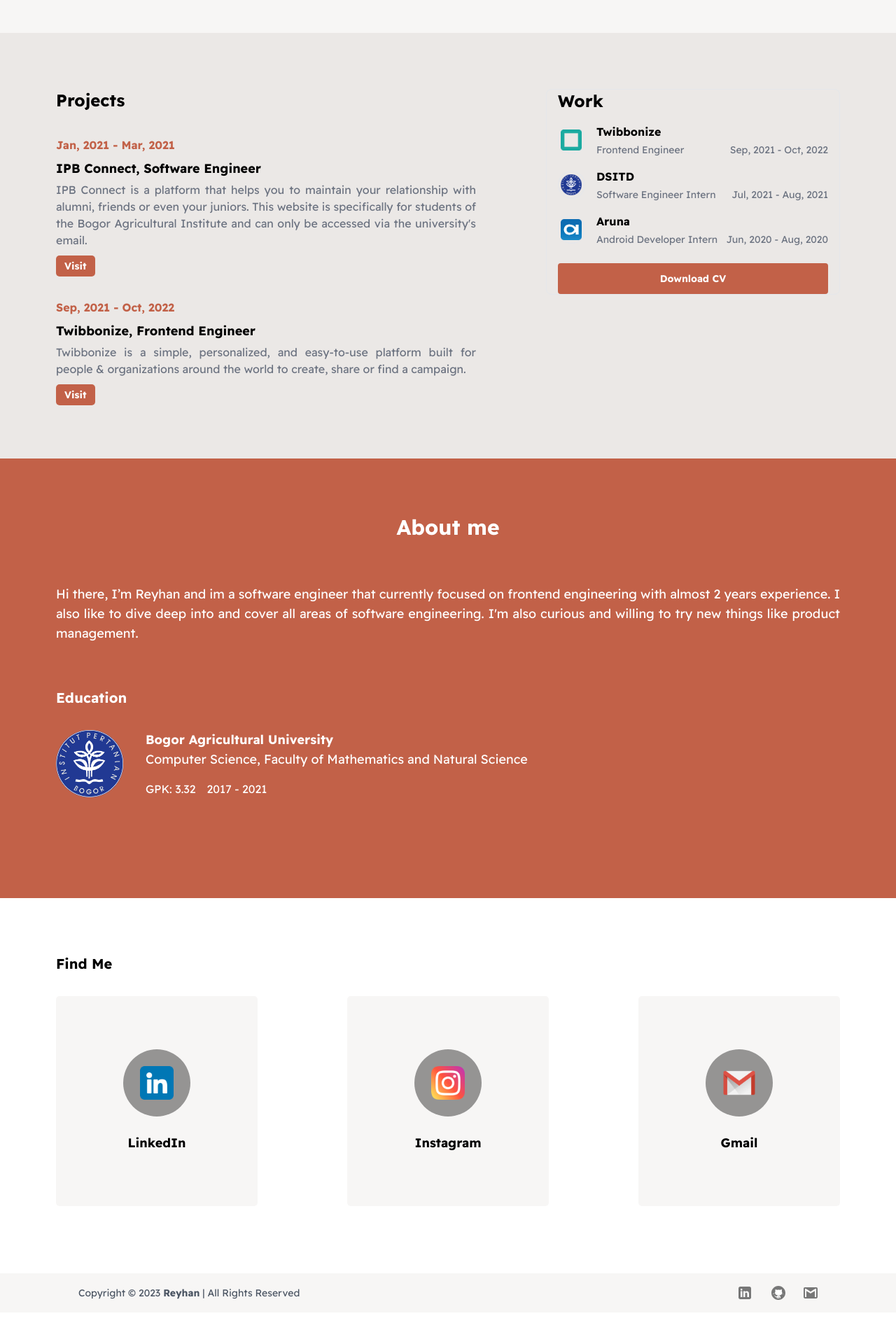
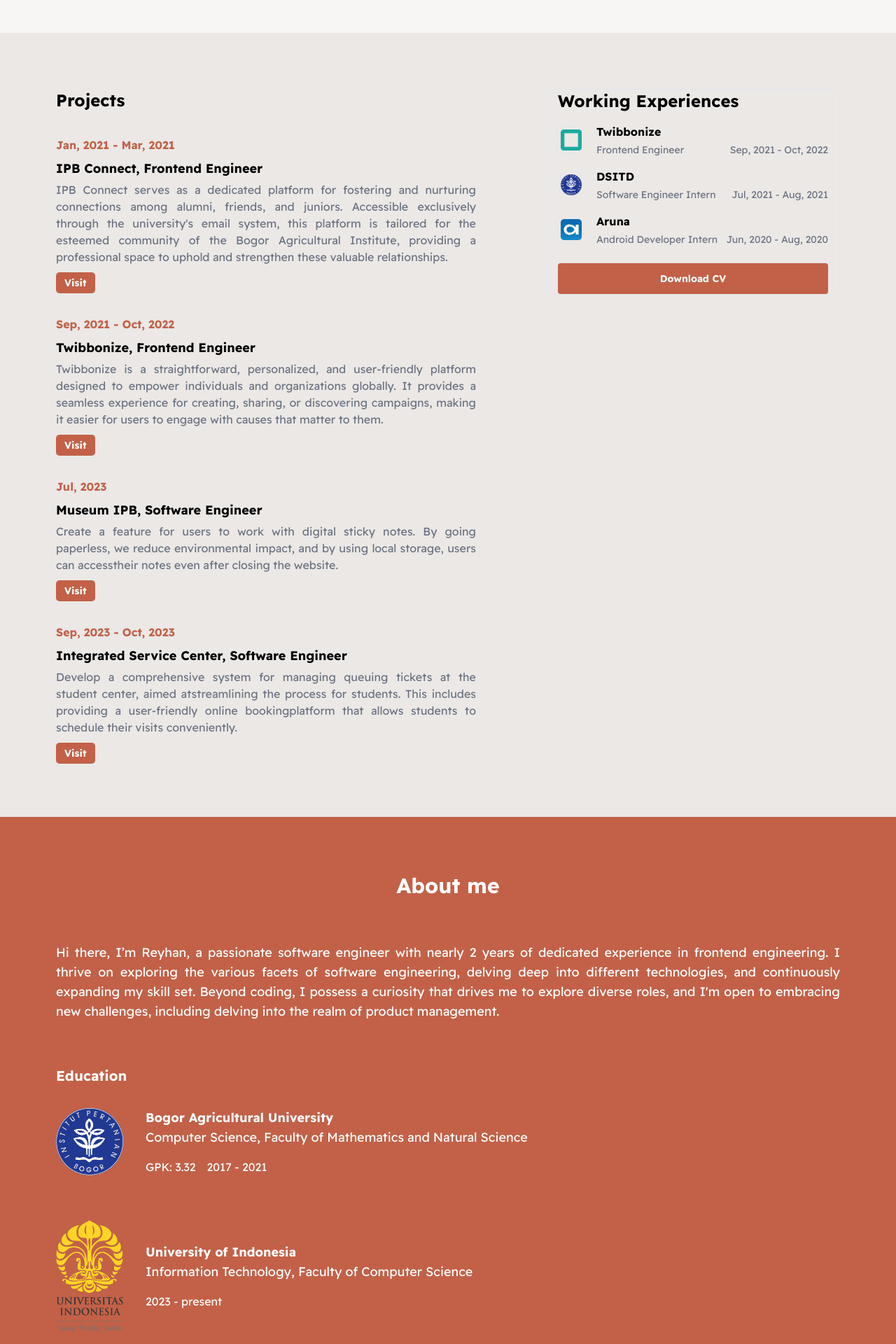
Before and after one commit to reyhanwidyatna/my-portofolio, a React (Create React App) app: page / in a window 1280 px wide. Shown: the part 720-2640 px from the top of the page at 70% size. Before the commit the page ends 2595 px from the top, so only its background shows below. Built offline with nearby package versions, Linux system fonts and the light colour scheme.

Commit message:
add new experience and projects

```diff
--- a/src/App.css
+++ b/src/App.css
@@ -137,7 +137,6 @@
 
 .about-education {
   width: 96px;
-  height: 96px;
 }
 
 .findme {
--- a/src/components/About/About.tsx
+++ b/src/components/About/About.tsx
@@ -1,4 +1,5 @@
 import ipb from "../../assets/png/ipb.png"
+import ui from "../../assets/png/ui.png"
 
 export default function About() {
   return (
@@ -8,10 +9,10 @@
           About me
         </p>
         <p className="text-white text-sm md:text-lg text-justify mb-10 md:mb-16">
-          Hi there, I’m Reyhan and im a software engineer that currently focused on frontend
-          engineering with almost 2 years experience. I also like to dive deep
-          into and cover all areas of software engineering. I'm also curious
-          and willing to try new things like product management.
+          Hi there, I’m Reyhan, a passionate software engineer with nearly 2 years of dedicated experience in frontend engineering.
+          I thrive on exploring the various facets of software engineering, delving deep into different technologies, and continuously expanding my skill set.
+          Beyond coding, I possess a curiosity that drives me to explore diverse roles, and I'm open to embracing new challenges,
+          including delving into the realm of product management.
         </p>
         <p className="text-white text-base md:text-xl font-bold w-full mb-4 md:mb-8">Education</p>
         <div className="flex items-center text-white w-full mb-10 md:mb-16">
@@ -31,6 +32,23 @@
             </div>
           </div>
         </div>
+        <div className="flex items-center text-white w-full mb-10 md:mb-16">
+          <img
+            className="about-education mr-4 md:mr-8"
+            src={ui}
+            alt="education"
+          />
+          <div>
+            <p className="font-semibold text-sm md:text-lg">University of Indonesia</p>
+            <p className="text-xs md:text-lg mb-4">
+              Information Technology, Faculty of Computer Science
+            </p>
+            <div className="flex text-xs md:text-base mt-2">
+              {/* <span className="mr-4">GPK: 3.32</span> */}
+              <span>2023 - present</span>
+            </div>
+          </div>
+        </div>
       </div>
     </div>
   )
--- a/src/components/Contact/Contact.tsx
+++ b/src/components/Contact/Contact.tsx
@@ -62,7 +62,7 @@
               </div>
               <div className="findme-card-back flex flex-col justify-center items-center text-center">
                 <p className="mb-6 px-10">
-                  Check me out on LinkedIn to see my portofolio and see what I've done professionally!
+                  Drop me an email to explore my professional journey and discover more about my accomplishments and portfolio!
                 </p>
                 <a
                   className="findme-card-back-button py-1 px-4 font-semibold rounded"
--- a/src/components/Experience/Experience.tsx
+++ b/src/components/Experience/Experience.tsx
@@ -21,7 +21,7 @@
           ))}
         </div>
         <div className="works border rounded-lg h-fit mt-12 md:px-4 md:mt-0">
-          <p className="font-semibold text-xl md:text-2xl">Work</p>
+          <p className="font-semibold text-xl md:text-2xl">Working Experiences</p>
           {works.map((item, index) => (
             <div className="works-detail flex items-center" key={index}>
               <div className="company mr-4 border flex justify-center items-center">
--- a/src/json/projects.json
+++ b/src/json/projects.json
@@ -2,15 +2,29 @@
   {
     "id": "1",
     "date": "Jan, 2021 - Mar, 2021",
-    "title": "IPB Connect, Software Engineer",
-    "description": "IPB Connect is a platform that helps you to maintain your relationship with alumni, friends or even your juniors. This website is specifically for students of the Bogor Agricultural Institute and can only be accessed via the university's email.",
+    "title": "IPB Connect, Frontend Engineer",
+    "description": "IPB Connect serves as a dedicated platform for fostering and nurturing connections among alumni, friends, and juniors. Accessible exclusively through the university's email system, this platform is tailored for the esteemed community of the Bogor Agricultural Institute, providing a professional space to uphold and strengthen these valuable relationships.",
     "visit": "https://ipbconnect.ipb.ac.id"
   },
   {
-    "id": "3",
+    "id": "2",
     "date": "Sep, 2021 - Oct, 2022",
     "title": "Twibbonize, Frontend Engineer",
-    "description": "Twibbonize is a simple, personalized, and easy-to-use platform built for people & organizations around the world to create, share or find a campaign.",
+    "description": "Twibbonize is a straightforward, personalized, and user-friendly platform designed to empower individuals and organizations globally. It provides a seamless experience for creating, sharing, or discovering campaigns, making it easier for users to engage with causes that matter to them.",
     "visit": "https://twibbonize.com"
+  },
+  {
+    "id": "3",
+    "date": "Jul, 2023",
+    "title": "Museum IPB, Software Engineer",
+    "description": "Create a feature for users to work with digital sticky notes. By going paperless, we reduce environmental impact, and by using local storage, users can accesstheir notes even after closing the website.",
+    "visit": "https://museum.ipb.ac.id/notes"
+  },
+  {
+    "id": "3",
+    "date": "Sep, 2023 - Oct, 2023",
+    "title": "Integrated Service Center, Software Engineer",
+    "description": "Develop a comprehensive system for managing queuing tickets at the student center, aimed atstreamlining the process for students. This includes providing a user-friendly online bookingplatform that allows students to schedule their visits conveniently.",
+    "visit": "https://isc.ipb.ac.id"
   }
 ]
```
Also changed, not shown: public/ui.png (added).
